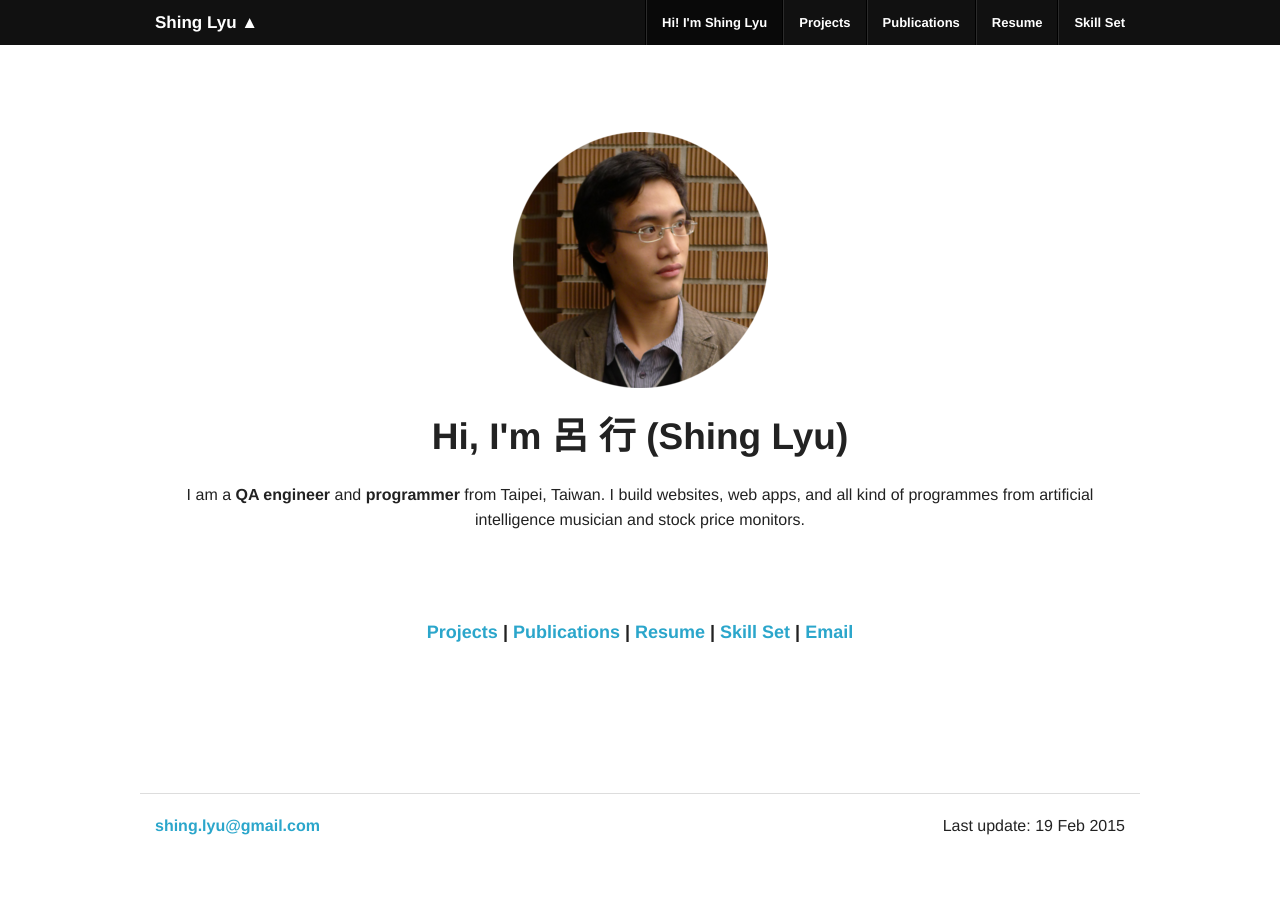
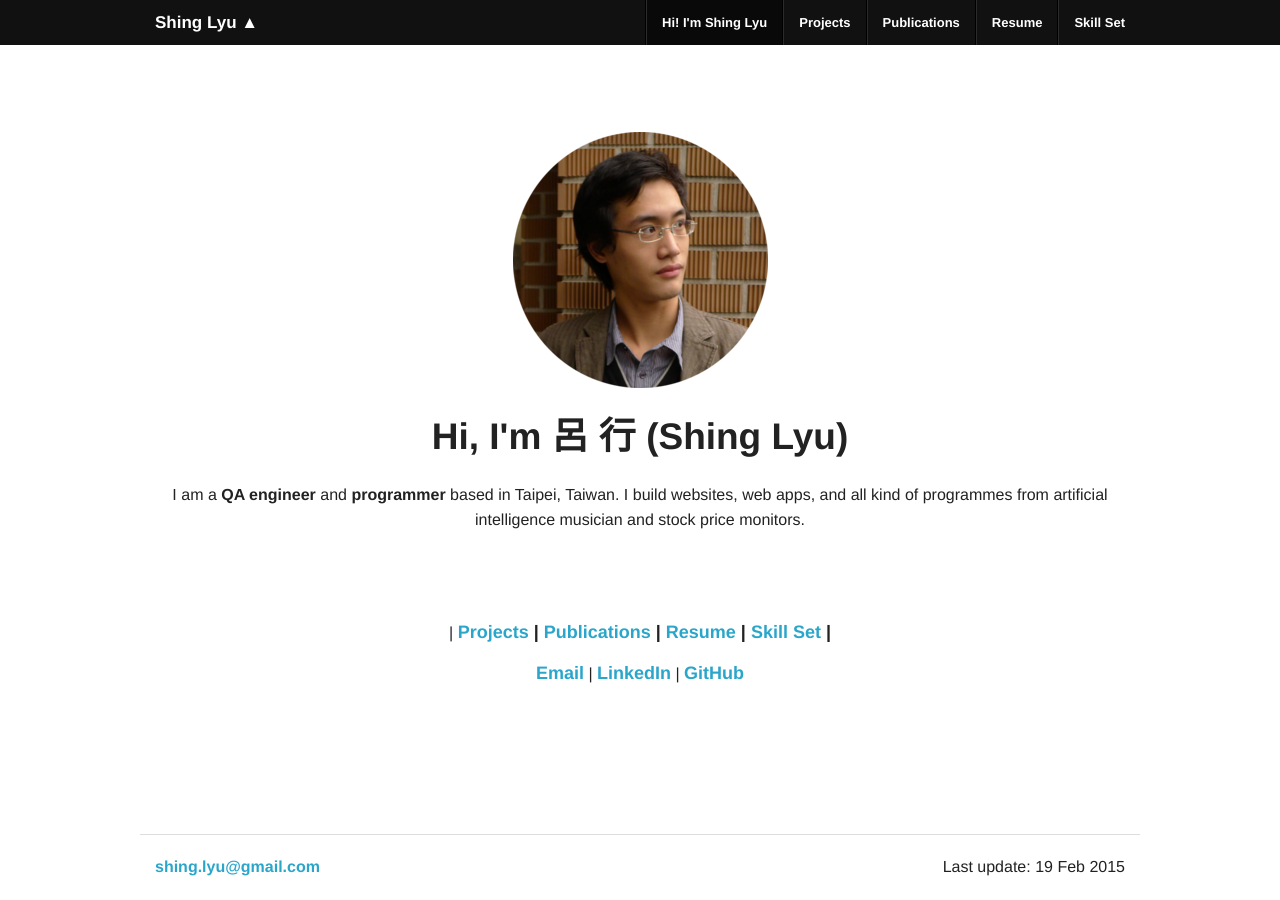
Before and after one commit to shinglyu/shinglyu.github.io, a Jekyll site: the page built from index.html, in a window 1280 px wide and 900 px high, scrolled down 93 px. Built offline with Jekyll 4.4.1, drawn with Linux system fonts in a browser that asks for light colours; before the commit the page ends 952 px from its top, so only the background shows below that.

Commit message:
Updated index.html

```diff
--- a/index.html
+++ b/index.html
@@ -9,13 +9,13 @@ css: css/index.css
    <div class="large-12 columns center">
       <img id="head" src="img/head.png" alt="photo of myself"/>
          <h2>Hi, I'm 呂  行  (Shing Lyu)</h2>
-         <p> I am a <strong>QA engineer</strong> and <strong>programmer</strong> from Taipei, Taiwan. I build websites, web apps, and all kind of programmes from artificial intelligence musician and stock price monitors.</p>
+         <p> I am a <strong>QA engineer</strong> and <strong>programmer</strong> based in Taipei, Taiwan. I build websites, web apps, and all kind of programmes from artificial intelligence musician and stock price monitors.</p>
    </div>
 </div>
 
 <div class="row" id="title-links">
    <div class="large-12 columns center">
-
+     |
       {% assign sorted_pages = site.pages | sort:"name" %}
       {% for node in sorted_pages%}
         {% for ignore in site.data.pagesignore%}
@@ -27,7 +27,11 @@ css: css/index.css
           {% endif %}
         {% endfor %}
       {% endfor %}
+      <br/>
+      <br/>
 
-      <h5 class="inline"><a href="mailto:shing.lyu@gmail.com">Email</a></h5>
+      <h5 class="inline"><a href="mailto:shing.lyu@gmail.com">Email</a></h5> |
+      <h5 class="inline"><a href="http://tw.linkedin.com/pub/shing-lyu/50/361/599/en">LinkedIn</a></h5> |
+      <h5 class="inline"><a href="https://www.github.com/shinglyu">GitHub</a></h5>
    </div>
 </div>
```
